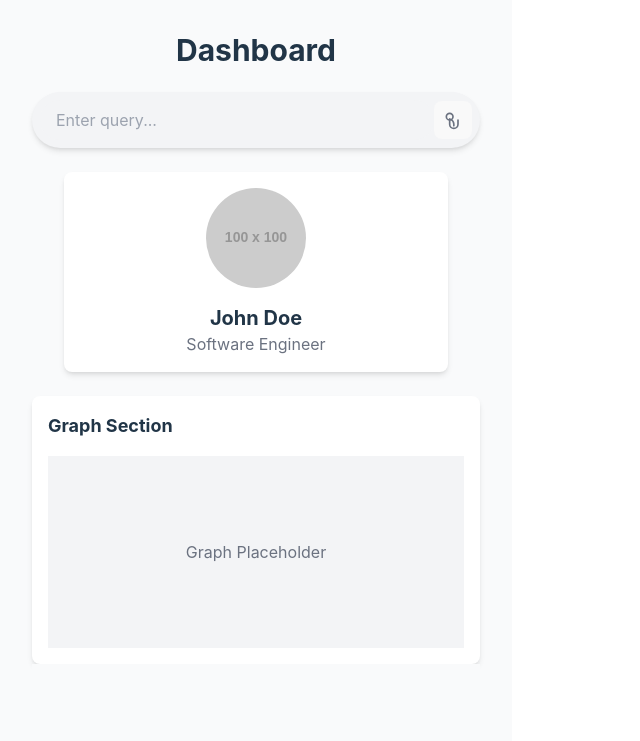
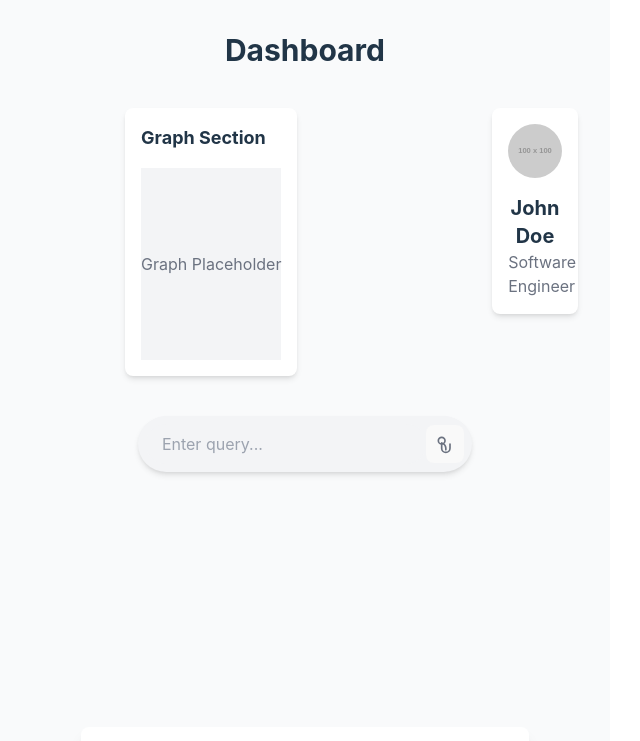
Before and after one commit to cfgcolumbus24/Team-21, a React (Vite) app in the folder frontend/: page / in a window 1280 px wide. Shown: the top 741 px of the page, without its empty margins (0-640 px from the left). Built offline with nearby package versions, Linux system fonts and the light colour scheme; no server answers.

Commit message:
updated home screen with full width

```diff
--- a/frontend/src/App.jsx
+++ b/frontend/src/App.jsx
@@ -1,4 +1,3 @@
-// import './output.css';
 import React from 'react';
 import SearchBar from './components/SearchBar';
 import ProfileSection from './components/ProfileSection';
@@ -7,19 +6,30 @@ import Auth from './components/Auth';
 
 const App = () => {
   return (
-    <div className="min-h-screen bg-gray-50 p-8">
-      <h1 className="text-3xl font-bold text-center mb-6">Dashboard</h1>
-      <div className="mb-6">
-        <SearchBar />
-      </div>
-      <div className="mb-6">
-        <ProfileSection />
-      </div>
-      <div>
-        <GraphSection />
+    <div className="min-h-screen w-full bg-gray-50 p-8 grid grid-rows-[auto,1fr,auto] grid-cols-12 gap-4">
+      {/* Header: Dashboard Title */}
+      <h1 className="col-span-12 text-3xl font-bold text-center mb-6">Dashboard</h1>
+
+      {/* Main Content Area for Profile and Graph */}
+      <div className="col-span-12 grid grid-cols-1 md:grid-cols-12 gap-4">
+        {/* Profile Section (On top on small screens, right-aligned on larger screens) */}
+        <div className="order-1 md:order-2 col-span-1 md:col-span-4 flex justify-center md:justify-end">
+          <div className="w-3/4 md:w-2/3 lg:w-1/2">
+            <ProfileSection />
+          </div>
+        </div>
+
+        {/* Graph Section (Below Profile on small screens, left-aligned on larger screens) */}
+        <div className="order-2 md:order-1 col-span-1 md:col-span-8 flex justify-center">
+          <GraphSection />
+        </div>
       </div>
 
-      <div>
+      {/* Bottom Area for Search Bar and Auth */}
+      <div className="col-span-12 flex flex-col items-center mt-6 space-y-4">
+        {/* Search Bar */}
+        <SearchBar />
+        {/* Auth Section (Below Search Bar) */}
         <Auth />
       </div>
     </div>
```
